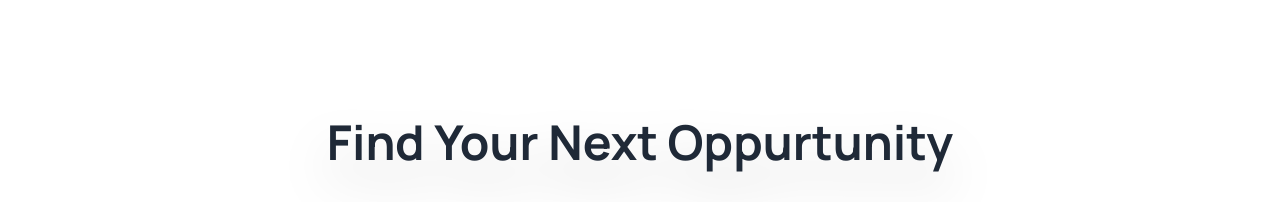
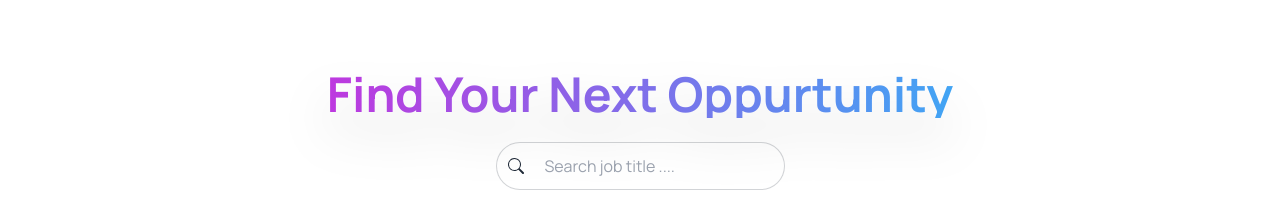
Before and after one commit to mashfikur/Techplay-Expo-Event-Management-Website, a React (Vite) app: page /career in a window 1280 px wide. Shown: the part 750-952 px from the top of the page. Built offline with nearby package versions, Linux system fonts and the light colour scheme; no server answers.

Commit message:
search functionality implemented

```diff
--- a/src/pages/Career/Jobs.jsx
+++ b/src/pages/Career/Jobs.jsx
@@ -1,25 +1,74 @@
 import { useEffect, useState } from "react";
 import JobCard from "./JobCard";
+import { BsSearch } from "react-icons/bs";
 
 const Jobs = () => {
   const [allJobs, setAllJobs] = useState([]);
+  const [displayJobs, setDisplayJobs] = useState([]);
+  const [searchText, setSearchText] = useState(null);
 
   useEffect(() => {
     fetch("/careers.json")
       .then((res) => res.json())
-      .then((data) => setAllJobs(data));
+      .then((data) => {
+        setAllJobs(data);
+        setDisplayJobs(data);
+      });
   }, []);
+
+  const handleSearch = (e) => {
+    const text = e.target.value;
+    console.log(text);
+    setSearchText(text);
+    console.log(allJobs);
+
+    const finded = allJobs.filter((job) =>
+      job.job_title.toLowerCase().includes(searchText)
+    );
+    console.log(finded);
+
+    if (!searchText) {
+      setDisplayJobs(allJobs);
+      return;
+    }
+
+    if (finded) {
+      setDisplayJobs(finded);
+    } else {
+      setDisplayJobs(allJobs);
+    }
+  };
 
   return (
     <div>
-      <div className="my-12 container mx-auto">
-        <h3 className="text-5xl drop-shadow-2xl text-center font-bold">
+      <div className=" min-h-screen container mx-auto">
+        <h3 className="text-5xl text-transparent drop-shadow-2xl text-center bg-clip-text bg-gradient-to-r from-[#ff00d4] to-[#00ddff]  font-bold">
           Find Your Next Oppurtunity
         </h3>
+
+        <div className="flex flex-col items-center my-6 ">
+          <div className="flex items-center ">
+            <BsSearch className="absolute ml-3 "></BsSearch>
+            <input
+              type="text"
+              name="text"
+              onChange={handleSearch}
+              placeholder="Search job title ...."
+              className="input px-12 input-bordered focus:outline-none w-full rounded-full "
+            />
+          </div>
+        </div>
+
         <div className="grid p-6 grid-cols-1 md:grid-cols-2 lg:grid-cols-3 xl:grid-cols-4 gap-6 my-12  ">
-          {allJobs.map((job) => (
-            <JobCard key={job.id} job={job}></JobCard>
-          ))}
+          {displayJobs.length>0 ? (
+            displayJobs.map((job) => <JobCard key={job.id} job={job}></JobCard>)
+          ) : (
+            <>
+              <h3 className="text-6xl flex text-center  text-gray-500 font-bold">
+                Nothing found based on your search
+              </h3>
+            </>
+          )}
         </div>
       </div>
     </div>
```
